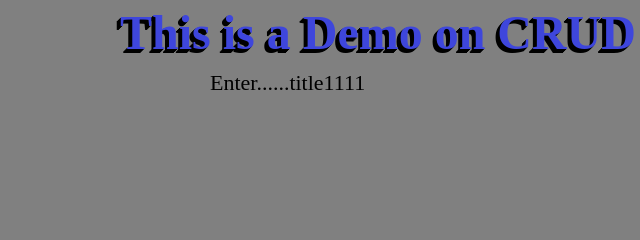
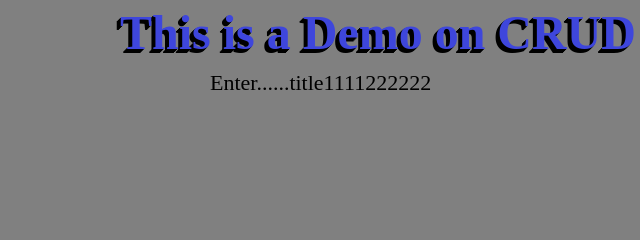
Before and after one commit to 123CLOUD123/hello-world, a plain HTML site: page WebContent/index.html in a window 1280 px wide. Shown: the part 350-590 px from the top of the page, 262-902 px from the left. Drawn offline with Linux system fonts and the light colour scheme.

Commit message:
Update index.html

```diff
--- a/WebContent/index.html
+++ b/WebContent/index.html
@@ -10,7 +10,7 @@
     	<div class="content">
     		<div class="main">
     			<h1>This is a Demo on CRUD</h1>
-    			<div class="title"><a href="main">Enter......title1111</a></div>
+    			<div class="title"><a href="main">Enter......title1111222222</a></div>
     		</div>
     	</div>
     </div>
```
